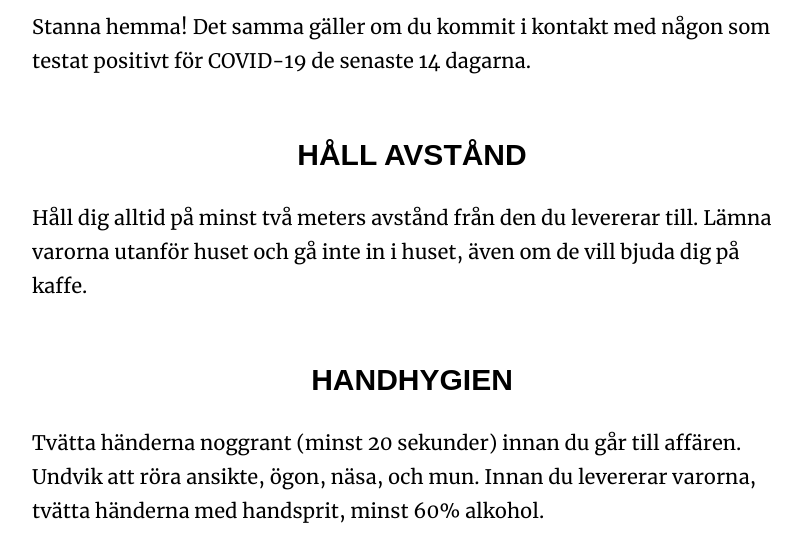
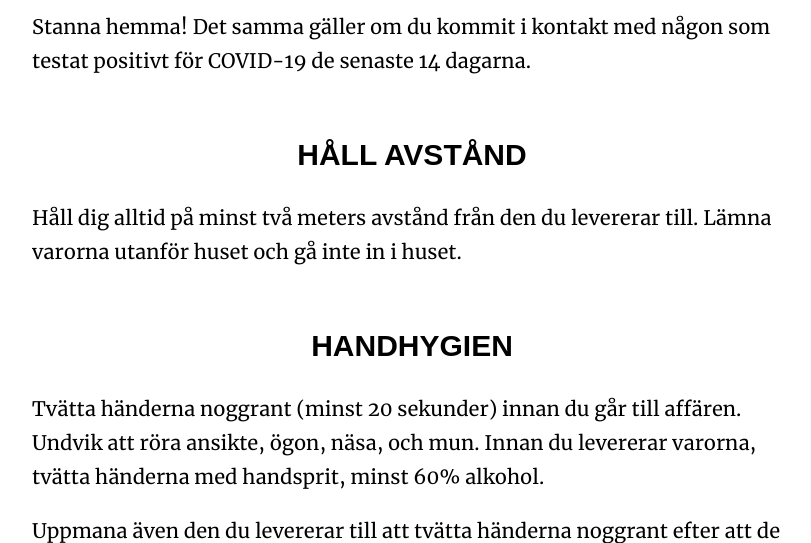
Before and after one commit to andreasjansson/coronahjalpen-habo, a Django app: page / in a window 1280 px wide. Shown: the part 2521-3064 px from the top of the page, without its empty margins (228-1039 px from the left). Run offline with Django 3.2, Linux system fonts and the light colour scheme; some web fonts are replaced.

Commit message:
ta bort kaffe texten

```diff
--- a/web/templates/index.html
+++ b/web/templates/index.html
@@ -59,7 +59,7 @@
 </p>
 <h3>Håll avstånd</h3>
 <p>
-  Håll dig alltid på minst två meters avstånd från den du levererar till. Lämna varorna utanför huset och gå inte in i huset, även om de vill bjuda dig på kaffe.
+  Håll dig alltid på minst två meters avstånd från den du levererar till. Lämna varorna utanför huset och gå inte in i huset.
 </p>
 <h3>Handhygien</h3>
 <p>
```
